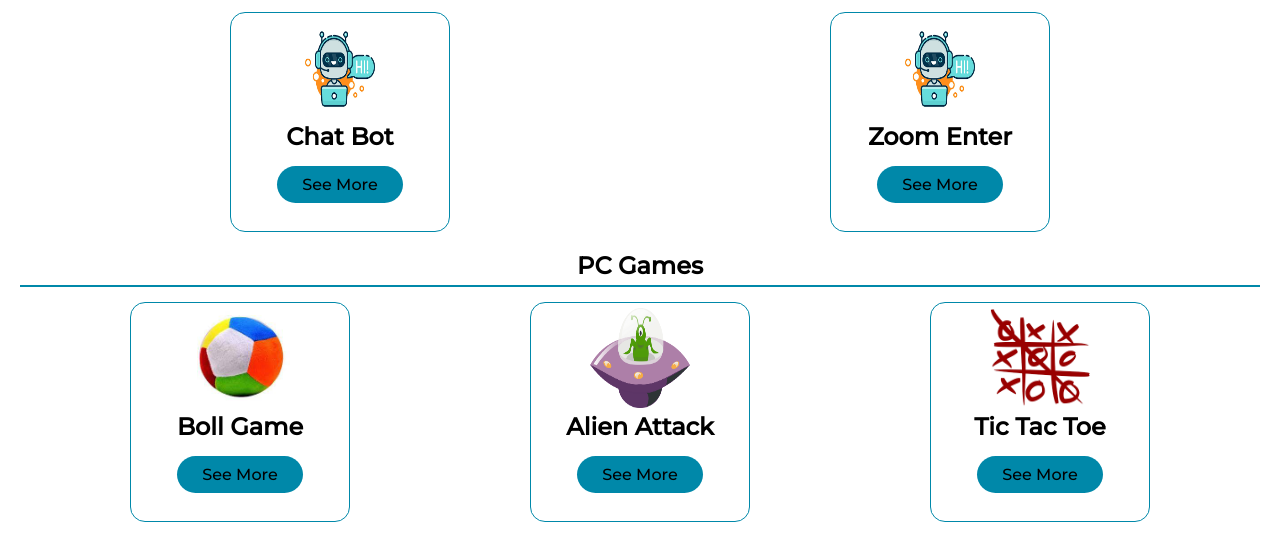
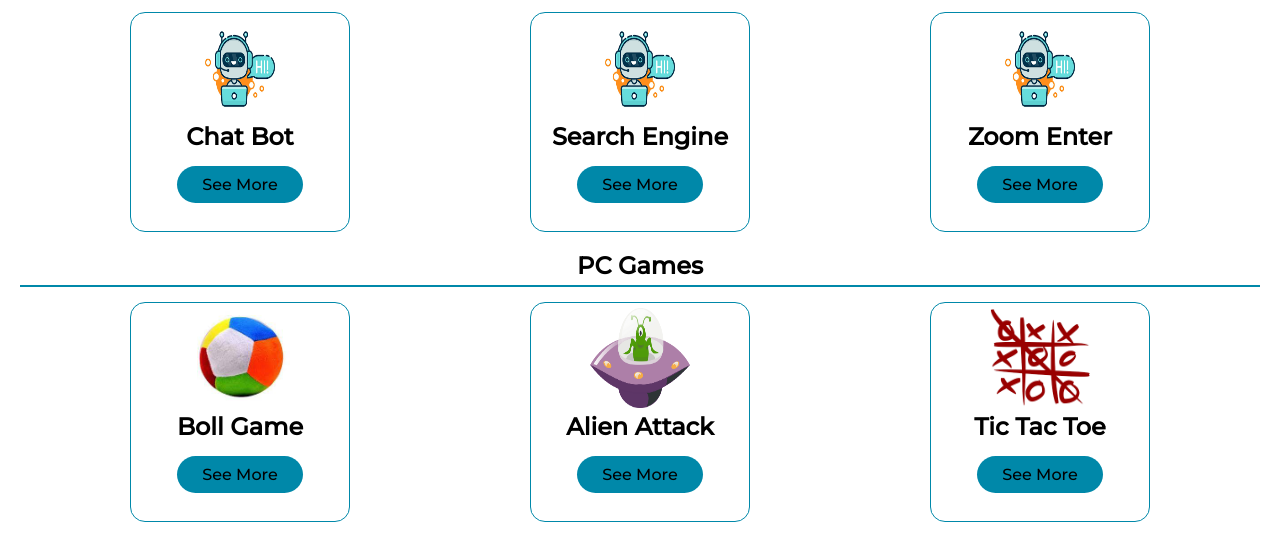
Before and after one commit to Muzammil538/CodeWithMAM, a plain HTML site: page Temp/Nav/serv/service.html in a window 1280 px wide. Shown: the part 94-654 px from the top of the page. Drawn offline with Linux system fonts and the light colour scheme.

Commit message:
search engine added

```diff
--- a/Temp/Nav/serv/service.html
+++ b/Temp/Nav/serv/service.html
@@ -24,6 +24,11 @@
                 <img src="../../../Images/chatbot.png" class="course-img">
                 <h2 class="card-title">Chat Bot</h2>
                 <a href="https://chapcwmam.000webhostapp.com/" target="_blank"><button class="card-btn">See More</button></a>
+            </div>
+            <div class="card">
+                <img src="../../../Images/chatbot.png" class="course-img">
+                <h2 class="card-title">Search Engine</h2>
+                <a href=" https://muzammil538.github.io/wikiSearchWeb/" target="_blank"><button class="card-btn">See More</button></a>
             </div>
             <div class="card">
                 <img src="../../../Images/chatbot.png" class="course-img">
```
